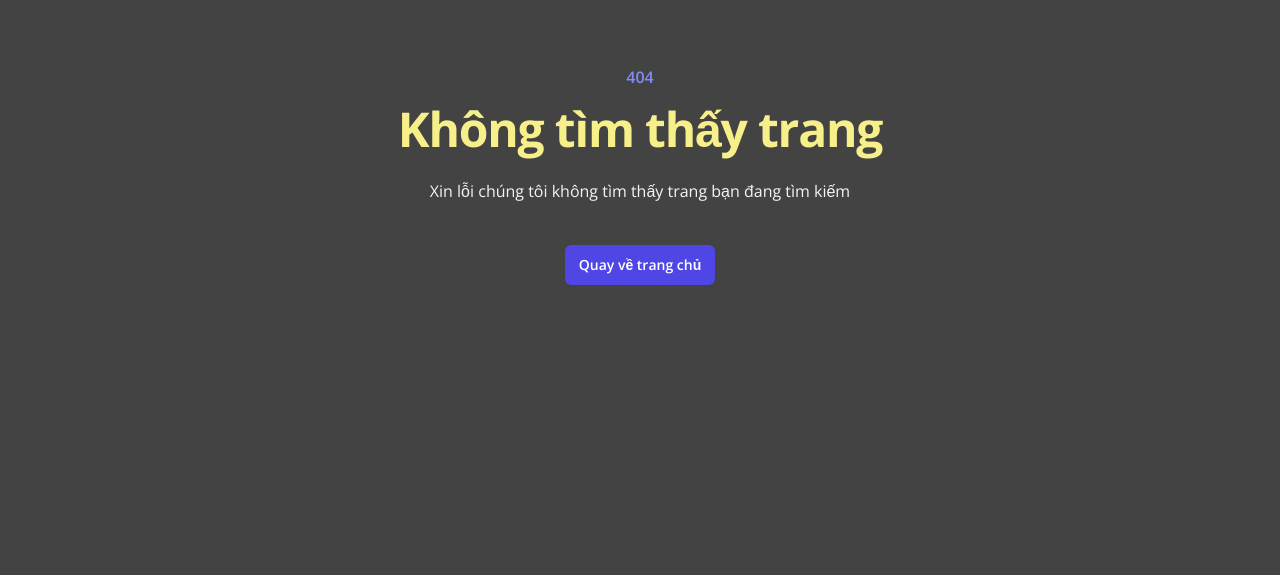
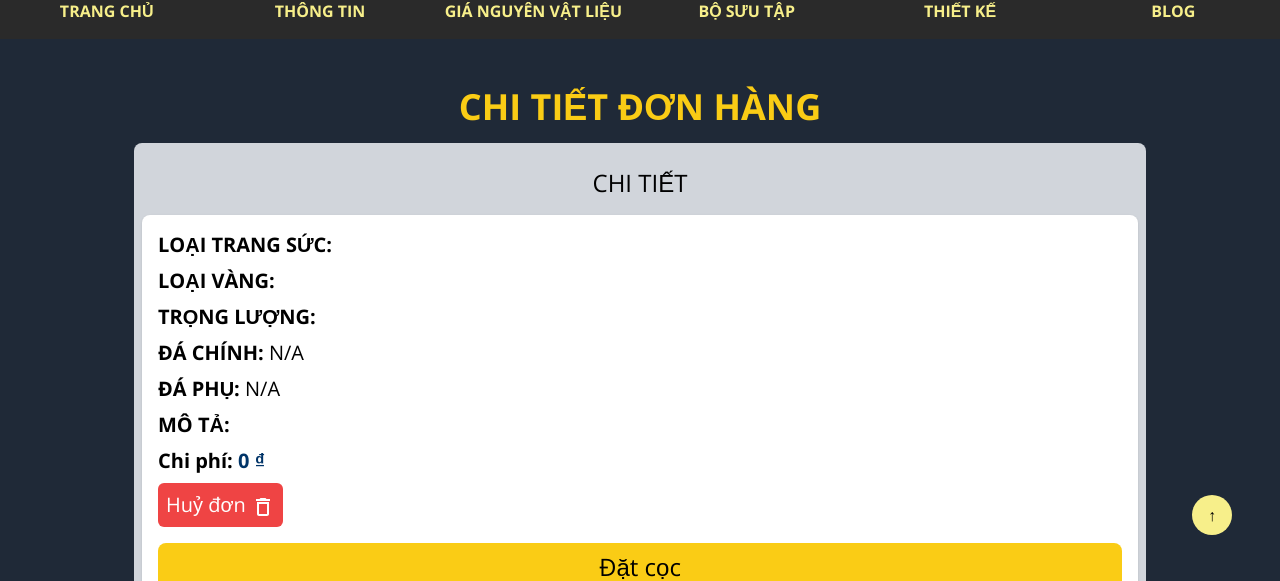
Before and after one commit to LHK190904/NET1814-SWP391-Jewelry-Production-Order-System-Group-1, a React (Vite) app: page /cart/request_detail/1 in a window 1280 px wide. Before the commit this address had no page. Shown: the part 225-806 px from the top of the page. Built offline with nearby package versions, Linux system fonts and the light colour scheme; no server answers.

Commit message:
payment deposit

```diff
--- a/src/App.jsx
+++ b/src/App.jsx
@@ -31,6 +31,7 @@ import SearchPage from "./pages/search";
 import ForgotPassword from "./pages/forgot-password";
 import Profile from "./pages/profile";
 import Unauthorize from "./pages/unauthorized";
+import RequestDetail from "./pages/cart/request_detail";
 
 const getCurrentUser = () => {
   return authService.getCurrentUser();
@@ -97,6 +98,10 @@ function App() {
         {
           path: "/cart/order/:requestID",
           element: <CartOrder />,
+        },
+        {
+          path: "/cart/request_detail/:requestID",
+          element: <RequestDetail />,
         },
         {
           path: "/price/gold",
--- a/src/components/logoutButton/index.jsx
+++ b/src/components/logoutButton/index.jsx
@@ -1,5 +1,6 @@
 import { useNavigate } from "react-router-dom";
 import authService from "../../services/authService";
+import { LogoutOutlined } from "@mui/icons-material";
 
 function LogoutButton() {
   const navigate = useNavigate();
@@ -14,6 +15,7 @@ function LogoutButton() {
       className=" bg-red-500 text-black text-xl rounded-md p-1"
       onClick={handleLogout}
     >
+      <LogoutOutlined />
       ĐĂNG XUẤT
     </button>
   );
--- a/src/pages/cart/order/index.jsx
+++ b/src/pages/cart/order/index.jsx
@@ -1,4 +1,4 @@
-import React, { useEffect, useState } from "react";
+import { useEffect, useState } from "react";
 import { useParams } from "react-router-dom";
 import axiosInstance from "../../../services/axiosInstance";
 import { Button, message, Modal } from "antd";
@@ -16,6 +16,7 @@ import PayPalButton from "../../../components/paypalButton";
 function CartOrder() {
   const { requestID } = useParams();
   const [order, setOrder] = useState({});
+
   const [design, setDesign] = useState({});
   const [invoice, setInvoice] = useState({});
   const [process, setProcess] = useState({});
@@ -103,7 +104,6 @@ function CartOrder() {
       setIsPaid(true);
 
       await axiosInstance.post(`/payment/${requestID}`);
-      console.log("order ID", order.id);
       await axiosInstance.post(`/warranty-cards/${order.id}`);
     } catch (error) {
       console.error("Error during payment success handling:", error);
--- a/src/pages/cart/request/index.jsx
+++ b/src/pages/cart/request/index.jsx
@@ -93,10 +93,10 @@ function CartRequest() {
   const handleApprove = async (reqID) => {
     try {
       await axiosInstance.put(`requests/approveQuotationFromCustomer/${reqID}`);
-      await axiosInstance.post(`request-orders/${reqID}`);
+      await axiosInstance.post(`payment/${reqID}`);
       setRequests((prevRequest) =>
         prevRequest.map((req) =>
-          req.id === reqID ? { ...req, status: "Approved" } : req
+          req.id === reqID ? { ...req, status: "Depositing" } : req
         )
       );
     } catch (error) {
@@ -247,7 +247,7 @@ function CartRequest() {
         sellCost,
         updated,
       };
-
+      // console.log(payload);
       await axiosInstance.put(`/requests/${selectedReqID}`, payload);
       handleHideModal();
       message.success("Cập nhật yêu cầu thành công.");
@@ -307,9 +307,24 @@ function CartRequest() {
       message.error("Gửi yêu cầu thât bại");
     }
   };
-  const handleOrderClick = (reqID) => {
-    navigate(`/cart/order/${reqID}`);
+  const handleOrderClick = async (reqID) => {
+    try {
+      const responseOrder = await axiosInstance.get(
+        `request-orders/getOrderByRequestIdForCustomer/${reqID}`
+      );
+      const orderData = responseOrder.data.result;
+
+      if (orderData && orderData.id) {
+        navigate(`/cart/order/${orderData.id}`);
+      } else {
+        navigate(`/cart/request_detail/${reqID}`);
+      }
+    } catch (error) {
+      console.error("Is not a order", error);
+      navigate(`/cart/request_detail/${reqID}`);
+    }
   };
+
   const uploadButton = (
     <div>
       <PlusOutlined />
--- /dev/null
+++ b/src/pages/cart/request_detail/index.jsx
@@ -0,0 +1,189 @@
+import { useEffect, useState } from "react";
+import { useNavigate, useParams } from "react-router-dom";
+import axiosInstance from "../../../services/axiosInstance";
+import { message, Popconfirm, Modal } from "antd";
+import { DeleteOutlined } from "@mui/icons-material";
+import PayPalButton from "../../../components/paypalButton";
+
+function RequestDetail() {
+  const { requestID } = useParams();
+  const [request, setRequest] = useState({});
+  const [stones, setStones] = useState([]);
+  const navigate = useNavigate();
+  const [totalCost, setTotalCost] = useState("0");
+  const [paymentID, setPaymentID] = useState("");
+  const [isModalVisible, setIsModalVisible] = useState(false);
+
+  const fetchRequest = async () => {
+    if (!requestID) {
+      console.error("Request ID is undefined");
+      return;
+    }
+
+    try {
+      const responseRequest = await axiosInstance.get(`requests/${requestID}`);
+      const quote = await axiosInstance.get(`quotation/${requestID}`);
+      setTotalCost(quote.data.result.cost);
+      setRequest(responseRequest.data.result);
+      console.log(responseRequest.data.result);
+    } catch (error) {
+      console.log("Error fetching request", error);
+    }
+  };
+
+  const fetchPaymentId = async () => {
+    try {
+      const payID = await axiosInstance.get(
+        `payment/getPayment/${requestID}/Deposit`
+      );
+      console.log(payID.data.result.id);
+      setPaymentID(payID.data.result.id);
+    } catch (error) {
+      console.log("Error fetching paymentId", error);
+    }
+  };
+
+  const fetchStone = async () => {
+    try {
+      const response = await axiosInstance.get(`material/notGold`);
+      setStones(response.data.result);
+    } catch (error) {
+      console.log(error);
+    }
+  };
+
+  useEffect(() => {
+    fetchRequest();
+    fetchStone();
+    fetchPaymentId();
+  }, [requestID]);
+
+  const getStoneType = (stoneId) => {
+    const stone = stones.find((stone) => stone.id === stoneId);
+    return stone ? stone.materialName : "N/A";
+  };
+
+  const handleDelete = async (reqID) => {
+    try {
+      await axiosInstance.put(`requests/deleteRequest/${reqID}`);
+      navigate("/cart/request");
+      message.success("Huỷ đơn thành công");
+    } catch (error) {
+      console.error(`Error deleting request ID ${reqID}`, error);
+    }
+  };
+
+  const handlePaymentSuccess = async () => {
+    try {
+      console.log(paymentID);
+      await axiosInstance.put(`/payment/makePayment/${paymentID}`);
+      await axiosInstance.post(`request-orders/${requestID}`);
+      navigate(`/cart/order/${requestID}`);
+      message.success("Thanh toán thành công!");
+    } catch (error) {
+      console.error("Error during payment success handling:", error);
+      message.error("Có lỗi xảy ra khi xử lý thanh toán");
+    }
+  };
+
+  const handlePaymentError = (error) => {
+    message.error("Có lỗi xảy ra khi thanh toán");
+    console.error("PayPal Error:", error);
+  };
+
+  const showModal = () => {
+    setIsModalVisible(true);
+  };
+
+  const handleOk = () => {
+    setIsModalVisible(false);
+  };
+
+  const handleCancel = () => {
+    setIsModalVisible(false);
+  };
+
+  return (
+    <>
+      <div className="bg-gray-800 min-h-screen w-screen p-4 md:p-8">
+        <h1 className="text-center text-2xl md:text-4xl font-bold py-4 text-yellow-400">
+          CHI TIẾT ĐƠN HÀNG
+        </h1>
+        <div className="grid grid-cols-1 md:grid-cols-12 gap-2">
+          <div className="col-span-1 md:col-start-2 md:col-span-10 bg-gray-300 rounded-lg p-4 md:p-2">
+            <h1 className="text-xl md:text-2xl text-center my-4">CHI TIẾT</h1>
+            <div className="grid grid-cols-1 md:grid-cols-5 mt-4">
+              <div className="col-span-1 md:col-span-5 bg-white p-4 rounded-lg shadow">
+                <div className="text-lg md:text-xl">
+                  <div className="mb-2">
+                    <b>LOẠI TRANG SỨC:</b> {request.category}
+                  </div>
+                  <div className="mb-2">
+                    <b>LOẠI VÀNG:</b> {request.materialName}
+                  </div>
+                  <div className="mb-2">
+                    <b>TRỌNG LƯỢNG:</b> {request.materialWeight}
+                  </div>
+                  <div className="mb-2">
+                    <b>ĐÁ CHÍNH:</b> {getStoneType(request.mainStoneId)}
+                  </div>
+                  <div className="mb-2">
+                    <b>ĐÁ PHỤ:</b> {getStoneType(request.subStoneId)}
+                  </div>
+                  <div className="mb-2">
+                    <b>MÔ TẢ:</b> {request.description}
+                  </div>
+                  <div className="mb-2">
+                    <b>Chi phí: </b>
+                    <b className="text-[#003468]">
+                      {totalCost
+                        ? new Intl.NumberFormat().format(totalCost)
+                        : "N/A"}{" "}
+                      ₫
+                    </b>
+                  </div>
+                  <Popconfirm
+                    title="Xác nhận hủy đơn "
+                    onConfirm={() => handleDelete(request.id)}
+                    okText="Xóa"
+                    cancelText="Hủy"
+                  >
+                    <button className="bg-red-500 p-2 rounded-md hover:bg-red-600 text-white">
+                      Huỷ đơn <DeleteOutlined />
+                    </button>
+                  </Popconfirm>
+                  <button
+                    onClick={showModal}
+                    className="bg-yellow-400 w-full p-2 rounded-lg text-lg md:text-2xl hover:bg-yellow-500 mt-4"
+                  >
+                    Đặt cọc
+                  </button>
+                  <Modal
+                    title="Thanh toán đặt cọc"
+                    open={isModalVisible}
+                    onOk={handleOk}
+                    onCancel={handleCancel}
+                  >
+                    <p>
+                      Số tiền đặt cọc:{" "}
+                      <span className="text-[#003468]">
+                        {new Intl.NumberFormat().format(totalCost / 2)} ₫
+                      </span>
+                    </p>
+                    <PayPalButton
+                      amount={totalCost / 2}
+                      onSuccess={handlePaymentSuccess}
+                      onError={handlePaymentError}
+                    />
+                  </Modal>
+                </div>
+              </div>
+            </div>
+          </div>
+        </div>
+      </div>
+    </>
+  );
+}
+
+export default RequestDetail;
```
